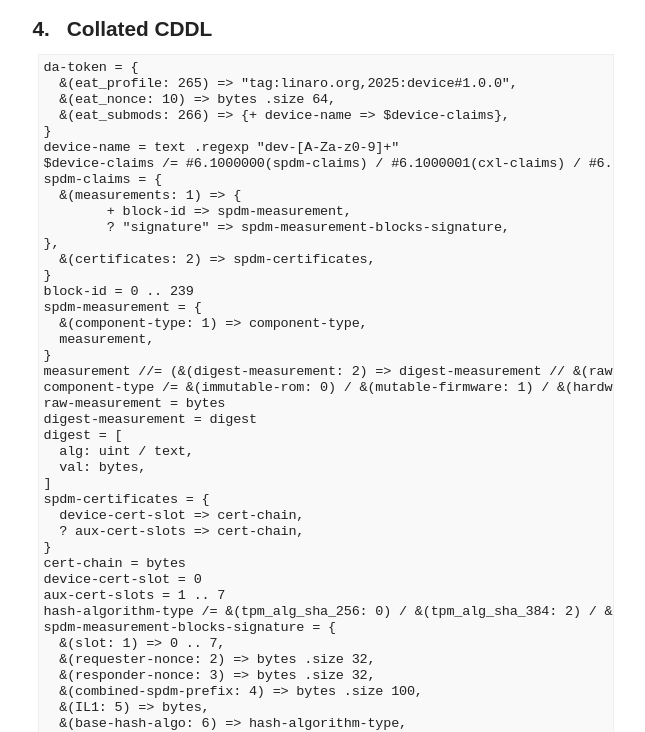
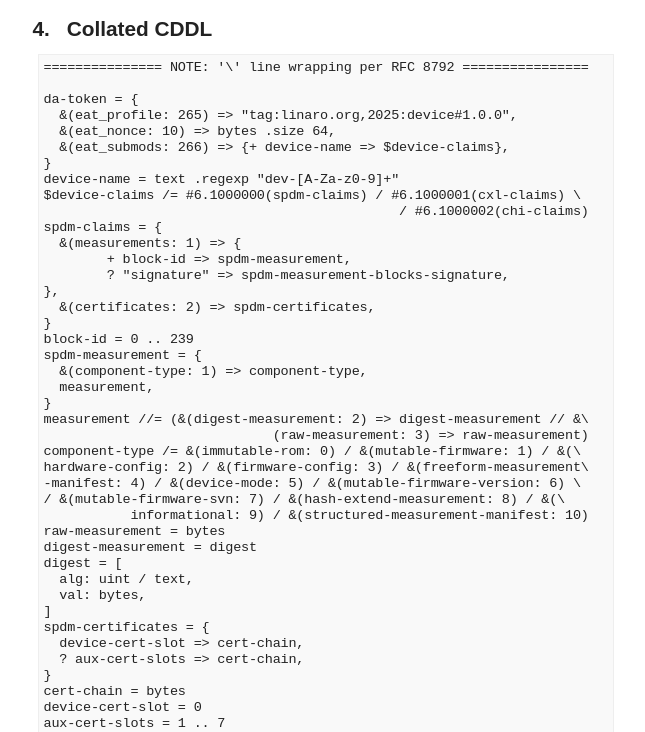
Before and after one commit to rats-device-attestation/draft-poirier-rats-eat-da, a plain HTML site: page intro/draft-poirier-rats-eat-da.html in a window 1280 px wide. Shown: the part 2571-3303 px from the top of the page, without its empty margins (92-737 px from the left). Drawn offline with Linux system fonts and the light colour scheme; a web font is replaced by a local one.

Commit message:
Script updating gh-pages from 79c677e. [ci skip]

```diff
--- a/intro/draft-poirier-rats-eat-da.html
+++ b/intro/draft-poirier-rats-eat-da.html
@@ -1341,15 +1341,18 @@
       <h2 id="name-collated-cddl">
 <a href="#section-4" class="section-number selfRef">4. </a><a href="#name-collated-cddl" class="section-name selfRef">Collated CDDL</a>
       </h2>
-<div class="lang-cddl sourcecode" id="section-4-1">
+<div class="breakable lang-cddl sourcecode" id="section-4-1">
 <pre>
+=============== NOTE: '\' line wrapping per RFC 8792 ================
+
 da-token = {
   &amp;(eat_profile: 265) =&gt; "tag:linaro.org,2025:device#1.0.0",
   &amp;(eat_nonce: 10) =&gt; bytes .size 64,
   &amp;(eat_submods: 266) =&gt; {+ device-name =&gt; $device-claims},
 }
 device-name = text .regexp "dev-[A-Za-z0-9]+"
-$device-claims /= #6.1000000(spdm-claims) / #6.1000001(cxl-claims) / #6.1000002(chi-claims)
+$device-claims /= #6.1000000(spdm-claims) / #6.1000001(cxl-claims) \
+                                             / #6.1000002(chi-claims)
 spdm-claims = {
   &amp;(measurements: 1) =&gt; {
         + block-id =&gt; spdm-measurement,
@@ -1362,8 +1365,13 @@
   &amp;(component-type: 1) =&gt; component-type,
   measurement,
 }
-measurement //= (&amp;(digest-measurement: 2) =&gt; digest-measurement // &amp;(raw-measurement: 3) =&gt; raw-measurement)
-component-type /= &amp;(immutable-rom: 0) / &amp;(mutable-firmware: 1) / &amp;(hardware-config: 2) / &amp;(firmware-config: 3) / &amp;(freeform-measurement-manifest: 4) / &amp;(device-mode: 5) / &amp;(mutable-firmware-version: 6) / &amp;(mutable-firmware-svn: 7) / &amp;(hash-extend-measurement: 8) / &amp;(informational: 9) / &amp;(structured-measurement-manifest: 10)
+measurement //= (&amp;(digest-measurement: 2) =&gt; digest-measurement // &amp;\
+                             (raw-measurement: 3) =&gt; raw-measurement)
+component-type /= &amp;(immutable-rom: 0) / &amp;(mutable-firmware: 1) / &amp;(\
+hardware-config: 2) / &amp;(firmware-config: 3) / &amp;(freeform-measurement\
+-manifest: 4) / &amp;(device-mode: 5) / &amp;(mutable-firmware-version: 6) \
+/ &amp;(mutable-firmware-svn: 7) / &amp;(hash-extend-measurement: 8) / &amp;(\
+           informational: 9) / &amp;(structured-measurement-manifest: 10)
 raw-measurement = bytes
 digest-measurement = digest
 digest = [
@@ -1377,7 +1385,10 @@
 cert-chain = bytes
 device-cert-slot = 0
 aux-cert-slots = 1 .. 7
-hash-algorithm-type /= &amp;(tpm_alg_sha_256: 0) / &amp;(tpm_alg_sha_384: 2) / &amp;(tpm_alg_sha_512: 4) / &amp;(tpm_alg_sha3_256: 8) / &amp;(tpm_alg_sha3_384: 16) / &amp;(tpm_alg_sha3_512: 32) / &amp;(tpm_alg_sm3_256: 64)
+hash-algorithm-type /= &amp;(tpm_alg_sha_256: 0) / &amp;(tpm_alg_sha_384: 2\
+) / &amp;(tpm_alg_sha_512: 4) / &amp;(tpm_alg_sha3_256: 8) / &amp;(\
+tpm_alg_sha3_384: 16) / &amp;(tpm_alg_sha3_512: 32) / &amp;(tpm_alg_sm3_256\
+                                                                : 64)
 spdm-measurement-blocks-signature = {
   &amp;(slot: 1) =&gt; 0 .. 7,
   &amp;(requester-nonce: 2) =&gt; bytes .size 32,
@@ -1452,9 +1463,13 @@
       </h2>
 <div class="lang-cbor-diag sourcecode" id="appendix-A-1">
 <pre>
+=============== NOTE: '\' line wrapping per RFC 8792 ================
+
 {
   / profile / 265: "tag:linaro.org,2025:device#1.0.0",
-  / nonce / 10: h'f9efc3341597f75f8d94432ad39566a8c5704b2004ba001c094f475bfc057f9f25d7aa40cd86cd30ebaae746fb19f008c1e6a1f23ad6a178e18dceda918f7f6e',
+  / nonce / 10: h'\
+f9efc3341597f75f8d94432ad39566a8c5704b2004ba001c094f475bfc057f9f25d7\
+       aa40cd86cd30ebaae746fb19f008c1e6a1f23ad6a178e18dceda918f7f6e',
   / submods / 266: {
     "dev-a": 1000000({
       / measurements / 1: {
@@ -1464,7 +1479,8 @@
         }
       },
       / certificates / 2: {
-        / device certs / 0: h'676f616e6e61747261646974696f6e6d6f6e676572'
+        / device certs / 0: h'\
+                          676f616e6e61747261646974696f6e6d6f6e676572'
         / no aux certs /
       }
     }),
```
Also changed, not shown: intro/draft-poirier-rats-eat-da.txt (+22 -6 lines).
